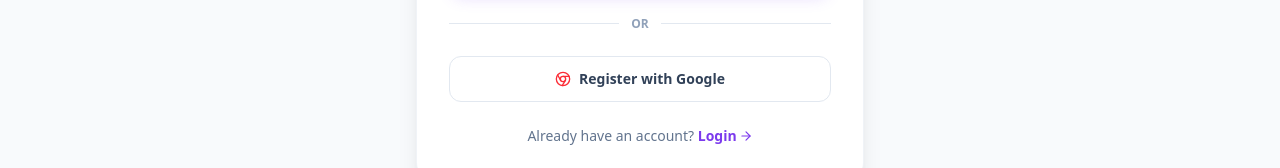
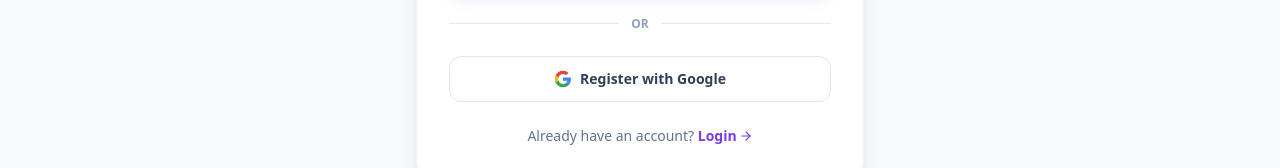
Before and after one commit to MuradHasan49/StudyNook, a Next.js app: page /register in a window 1280 px wide. Shown: the part 696-864 px from the top of the page. Built offline with nearby package versions, Linux system fonts and the light colour scheme; no server answers.

Commit message:
fix: replace lucide Chrome icon with custom Google SVG to fix build error

```diff
--- a/src/app/login/page.js
+++ b/src/app/login/page.js
@@ -4,7 +4,7 @@
 import Link from "next/link";
 import { useRouter, useSearchParams } from "next/navigation";
 import { useApp } from "@/context/AppContext";
-import { Mail, Lock, LogIn, Chrome, ArrowRight, ShieldCheck } from "lucide-react";
+import { Mail, Lock, LogIn, ArrowRight, ShieldCheck } from "lucide-react";
 import toast from "react-hot-toast";
 
 function LoginFormContent() {
@@ -36,7 +36,7 @@
 
     // Simulate small API delay
     setTimeout(() => {
-      const res = loginUser(email, password);
+      loginUser(email, password).then((res) => {
         setIsSubmitting(false);
 
         if (res.success) {
@@ -45,17 +45,19 @@
         } else {
           toast.error(res.message || "Invalid email or password");
         }
+      });
     }, 600);
   };
 
   const handleGoogleLogin = () => {
-    const res = loginWithGoogle();
+    loginWithGoogle().then((res) => {
       if (res.success) {
         toast.success(`Successfully logged in as ${res.user.name}!`);
         router.push(redirect);
       } else {
         toast.error("Google authentication failed.");
       }
+    });
   };
 
   return (
@@ -131,7 +133,12 @@
         onClick={handleGoogleLogin}
         className="w-full py-3 px-4 border border-slate-200 dark:border-slate-850 hover:bg-slate-50 dark:hover:bg-slate-800/50 text-slate-700 dark:text-slate-200 text-sm font-semibold rounded-xl transition flex items-center justify-center gap-2 cursor-pointer"
       >
-        <Chrome className="h-4 w-4 text-red-500" />
+        <svg className="h-4.5 w-4.5 flex-shrink-0" viewBox="0 0 24 24">
+          <path d="M22.56 12.25c0-.78-.07-1.53-.2-2.25H12v4.26h5.92c-.26 1.37-1.04 2.53-2.21 3.31v2.77h3.57c2.08-1.92 3.28-4.74 3.28-8.09z" fill="#4285F4"/>
+          <path d="M12 23c2.97 0 5.46-.98 7.28-2.66l-3.57-2.77c-.98.66-2.23 1.06-3.71 1.06-2.86 0-5.29-1.93-6.16-4.53H2.18v2.84C3.99 20.53 7.7 23 12 23z" fill="#34A853"/>
+          <path d="M5.84 14.09c-.22-.66-.35-1.36-.35-2.09s.13-1.43.35-2.09V7.06H2.18C1.43 8.55 1 10.22 1 12s.43 3.45 1.18 4.94l2.85-2.22.81-.63z" fill="#FBBC05"/>
+          <path d="M12 5.38c1.62 0 3.06.56 4.21 1.64l3.15-3.15C17.45 2.09 14.97 1 12 1 7.7 1 3.99 3.47 2.18 7.06l3.66 2.84c.87-2.6 3.3-4.53 6.16-4.53z" fill="#EA4335"/>
+        </svg>
         Continue with Google
       </button>
 
--- a/src/app/register/page.js
+++ b/src/app/register/page.js
@@ -4,7 +4,7 @@
 import Link from "next/link";
 import { useRouter, useSearchParams } from "next/navigation";
 import { useApp } from "@/context/AppContext";
-import { User, Mail, Link as LinkIcon, Lock, UserPlus, Chrome, ArrowRight, ShieldAlert } from "lucide-react";
+import { User, Mail, Link as LinkIcon, Lock, UserPlus, ArrowRight, ShieldAlert } from "lucide-react";
 import toast from "react-hot-toast";
 
 function RegisterFormContent() {
@@ -71,7 +71,7 @@
 
     // Simulate API delay
     setTimeout(() => {
-      const res = registerUser(name, email, photoUrl, password);
+      registerUser(name, email, photoUrl, password).then((res) => {
         setIsSubmitting(false);
 
         if (res.success) {
@@ -80,17 +80,19 @@
         } else {
           toast.error(res.message || "Registration failed. Email might already exist.");
         }
+      });
     }, 600);
   };
 
   const handleGoogleSignup = () => {
-    const res = loginWithGoogle();
+    loginWithGoogle().then((res) => {
       if (res.success) {
         toast.success(`Registered & logged in as ${res.user.name}!`);
         router.push("/");
       } else {
         toast.error("Google authentication failed.");
       }
+    });
   };
 
   return (
@@ -205,7 +207,12 @@
         onClick={handleGoogleSignup}
         className="w-full py-3 px-4 border border-slate-200 dark:border-slate-850 hover:bg-slate-50 dark:hover:bg-slate-800/50 text-slate-700 dark:text-slate-200 text-sm font-semibold rounded-xl transition flex items-center justify-center gap-2 cursor-pointer"
       >
-        <Chrome className="h-4 w-4 text-red-500" />
+        <svg className="h-4.5 w-4.5 flex-shrink-0" viewBox="0 0 24 24">
+          <path d="M22.56 12.25c0-.78-.07-1.53-.2-2.25H12v4.26h5.92c-.26 1.37-1.04 2.53-2.21 3.31v2.77h3.57c2.08-1.92 3.28-4.74 3.28-8.09z" fill="#4285F4"/>
+          <path d="M12 23c2.97 0 5.46-.98 7.28-2.66l-3.57-2.77c-.98.66-2.23 1.06-3.71 1.06-2.86 0-5.29-1.93-6.16-4.53H2.18v2.84C3.99 20.53 7.7 23 12 23z" fill="#34A853"/>
+          <path d="M5.84 14.09c-.22-.66-.35-1.36-.35-2.09s.13-1.43.35-2.09V7.06H2.18C1.43 8.55 1 10.22 1 12s.43 3.45 1.18 4.94l2.85-2.22.81-.63z" fill="#FBBC05"/>
+          <path d="M12 5.38c1.62 0 3.06.56 4.21 1.64l3.15-3.15C17.45 2.09 14.97 1 12 1 7.7 1 3.99 3.47 2.18 7.06l3.66 2.84c.87-2.6 3.3-4.53 6.16-4.53z" fill="#EA4335"/>
+        </svg>
         Register with Google
       </button>
 
```
Lines whose indentation alone changed are shown as unchanged.
